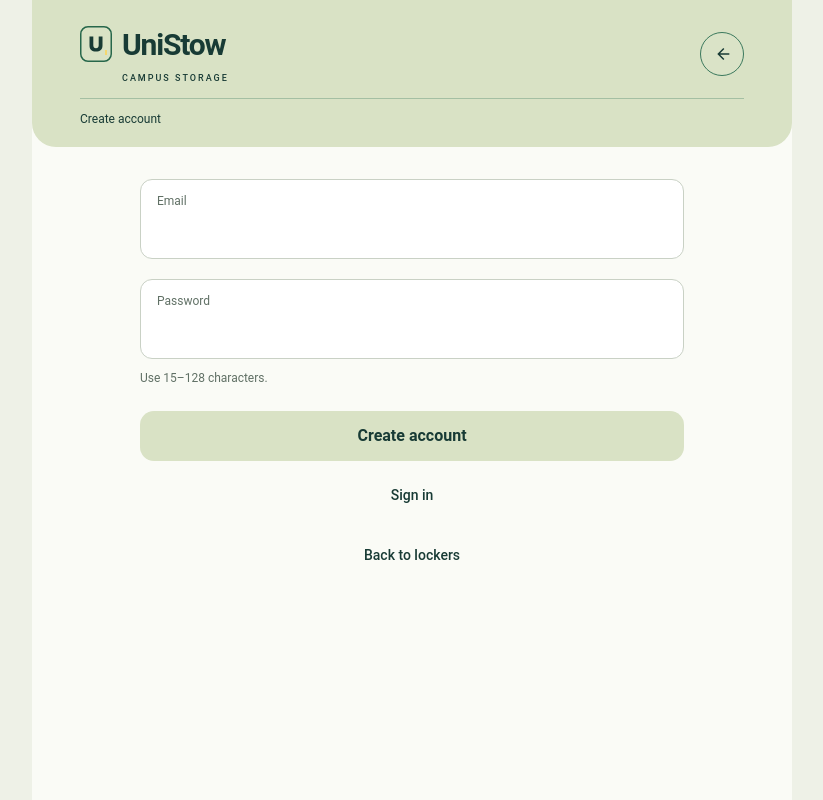
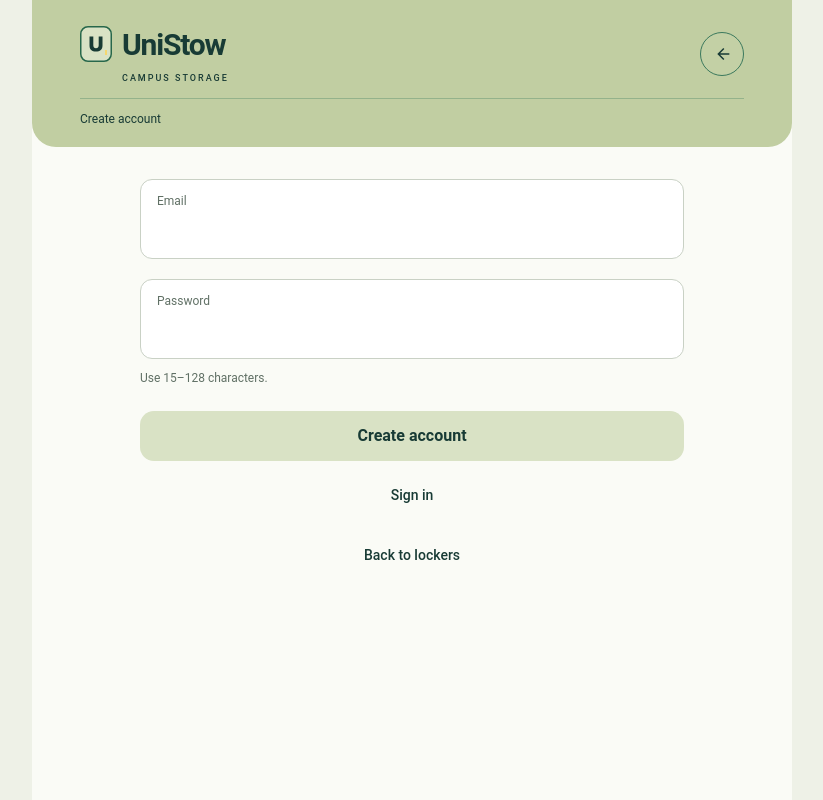
Before and after one commit to nikitsya/UniStow, a FastAPI app: page /register in a window 1280 px wide. Shown: the whole page, without its empty margins (228-1051 px from the left). Run offline with FastAPI, Linux system fonts and the light colour scheme; parts of the project's set-up code (start-up, migrations or seed data) failed here and were passed over.

Commit message:
Darken the header and lighten the account button

```diff
--- a/frontend/static/css/home.css
+++ b/frontend/static/css/home.css
@@ -11,7 +11,7 @@
 }
 
 .home-header {
-    background: var(--green);
+    background: #c1cea2;
     color: var(--ink);
     padding: 18px 28px 16px;
     display: grid;
@@ -482,8 +482,13 @@ a.home-locker:active {
 }
 
 .account-menu summary {
+    background: var(--mint-soft);
     list-style: none;
     cursor: pointer;
+}
+
+.account-menu summary:hover {
+    background: var(--surface);
 }
 
 .account-menu summary::-webkit-details-marker {
```
